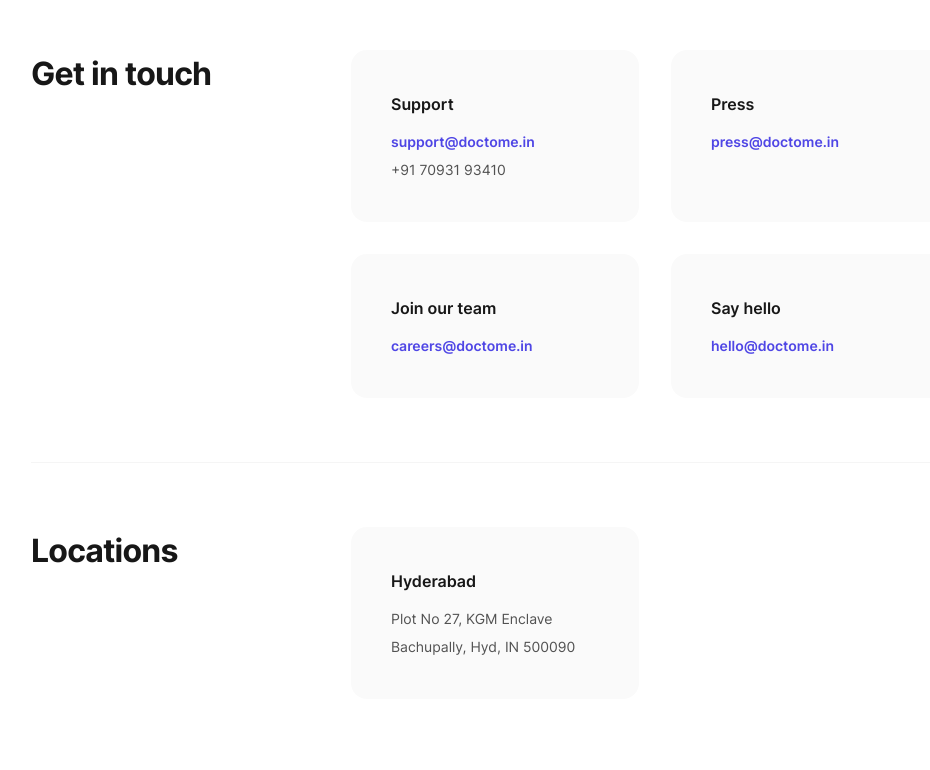
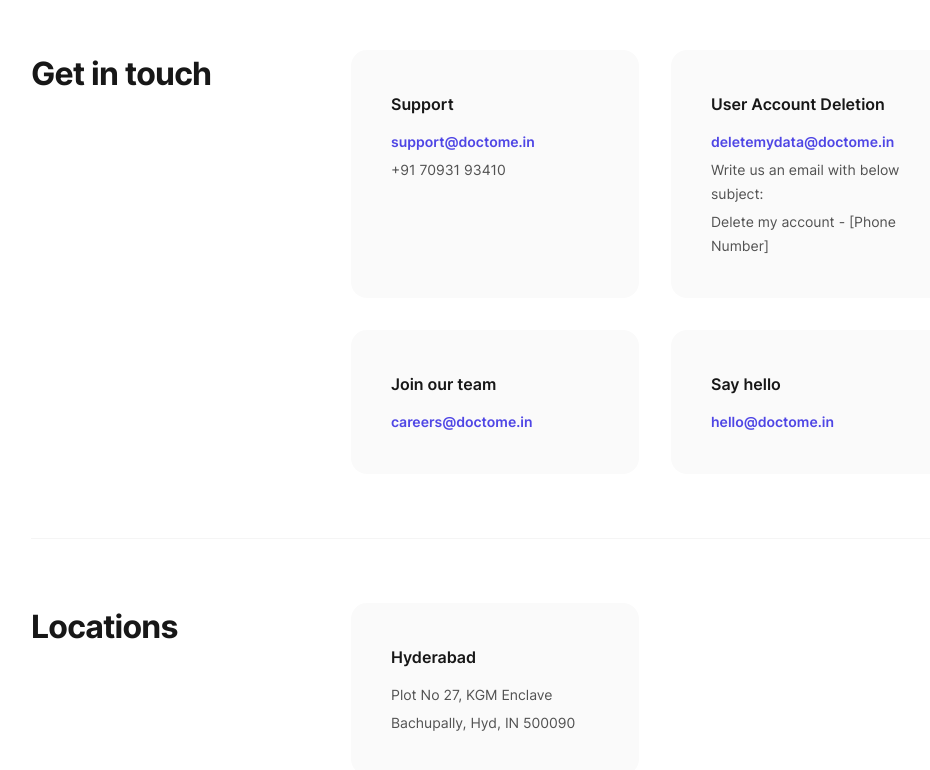
Before and after one commit to chaitanyareddyk/doctome-landing, a Next.js app: page /support in a window 1280 px wide. Shown: the part 126-896 px from the top of the page, without its empty margins (145-1075 px from the left). Built offline with nearby package versions, Linux system fonts and the light colour scheme.

Commit message:
account deletion

```diff
--- a/src/pages/support.jsx
+++ b/src/pages/support.jsx
@@ -50,7 +50,7 @@
                   </div>
                   <div className="rounded-2xl bg-gray-50 p-10">
                     <h3 className="text-base font-semibold leading-7 text-gray-900">
-                      Press
+                      User Account Deletion
                     </h3>
                     <dl className="mt-3 space-y-1 text-sm leading-6 text-gray-600">
                       <div>
@@ -58,16 +58,16 @@
                         <dd>
                           <a
                             className="font-semibold text-indigo-600"
-                            href="mailto:press@doctome.in"
+                            href="mailto:deletemydata@doctome.in"
                           >
-                            press@doctome.in
+                            deletemydata@doctome.in
                           </a>
                         </dd>
                       </div>
-                      {/* <div className="mt-1">
-                        <dt className="sr-only">Phone number</dt>
-                        <dd>+1 (555) 905-3456</dd>
-                      </div> */}
+                      <address className="mt-3 space-y-1 text-sm not-italic leading-6 text-gray-600">
+                        <p>Write us an email with below subject:</p>
+                        <p>Delete my account - [Phone Number]</p>
+                      </address>
                     </dl>
                   </div>
                   <div className="rounded-2xl bg-gray-50 p-10">
```
